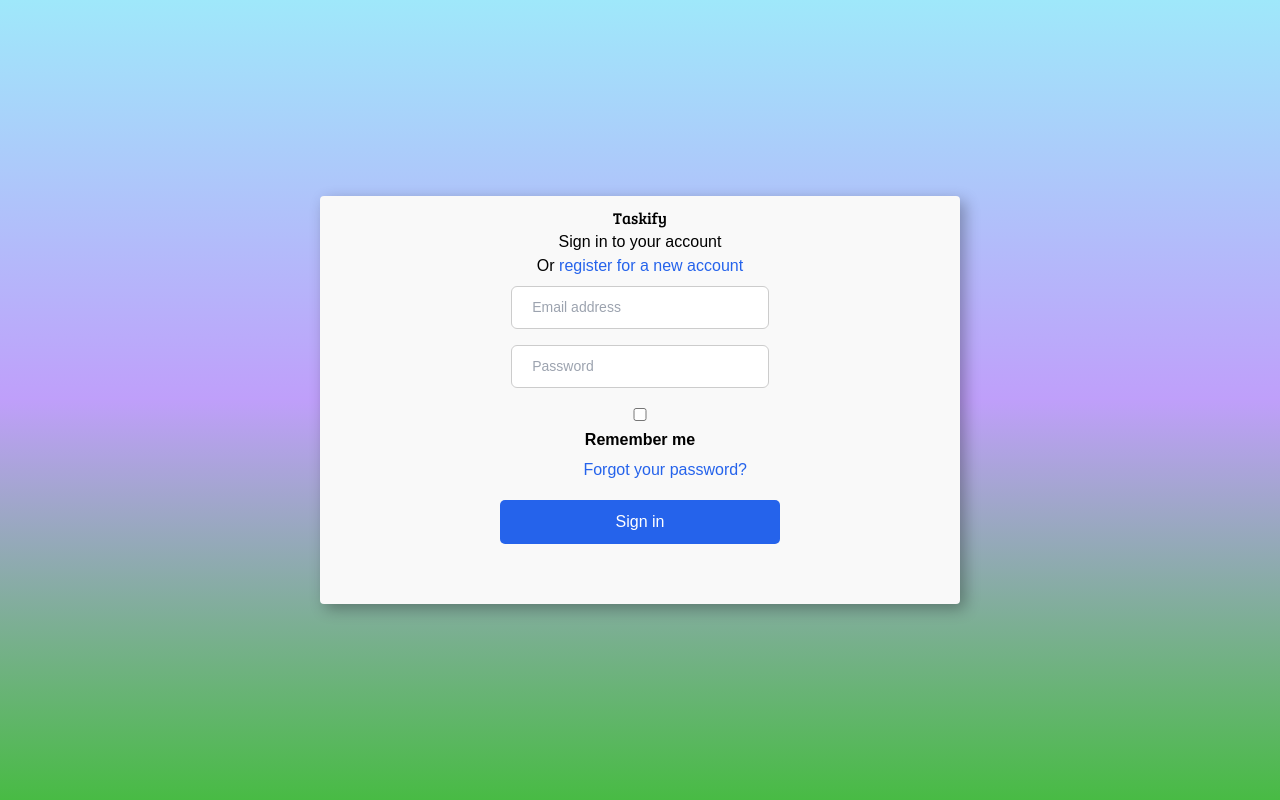
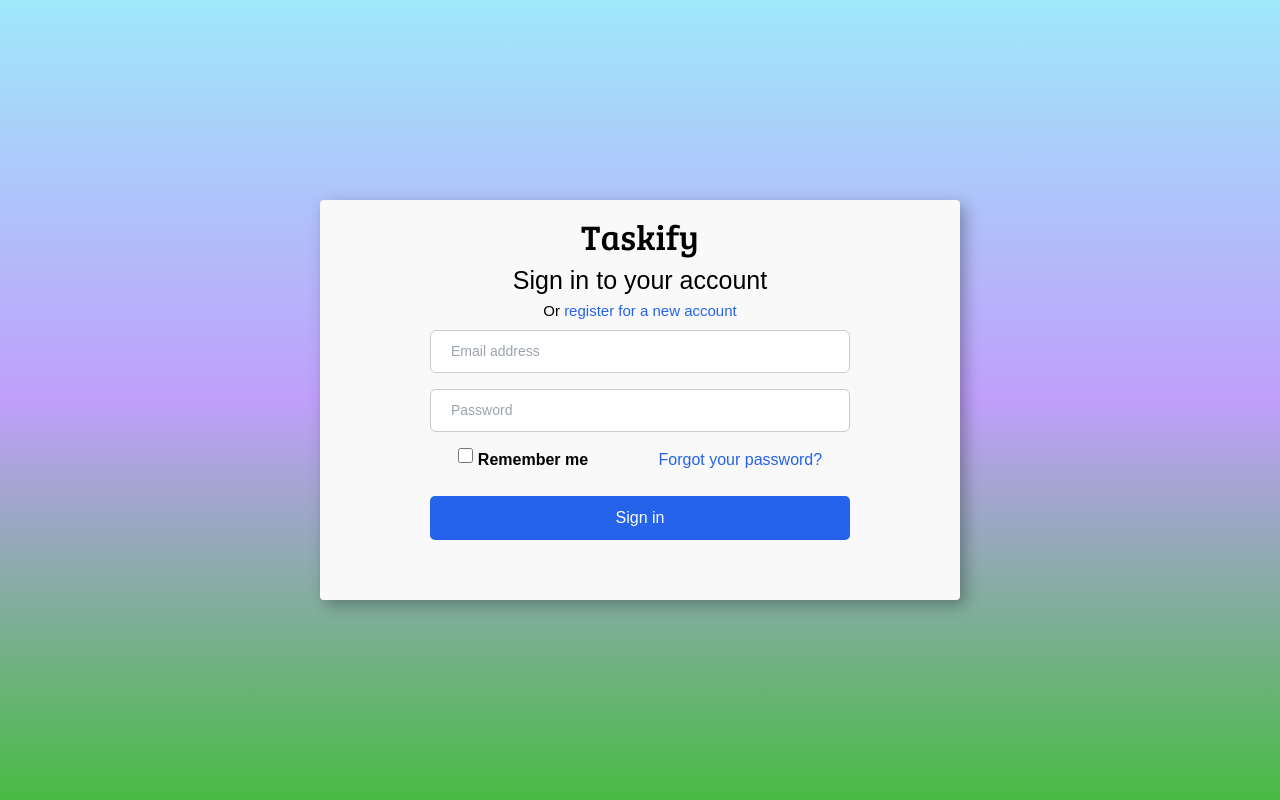
Before and after one commit to sakshi1755/taskify_team2, a React (Vite) app in the folder my-react-app/: page /login in a window 1280 px wide. Built offline with nearby package versions, Linux system fonts and the light colour scheme; a web font is replaced by a local one.

Commit message:
UseStateAdded

```diff
--- a/my-react-app/src/App.jsx
+++ b/my-react-app/src/App.jsx
@@ -1,42 +1,19 @@
-/***import { useState } from 'react'
-import reactLogo from './assets/react.svg'
-import viteLogo from '/vite.svg'
-import './App.css'
-
-import Newnote from './Pages/NewNotes';
-import Notespage from './Components/Notespage'
-
-
-function App() {
-  return (
-    <>
-    <Newnote/>
-
-      <Notespage/>
-
-    </>
-  )
-}
-
-export default App***/
 import React from 'react';
 import { BrowserRouter as Router, Routes, Route } from 'react-router-dom';
 import Register from './Pages/Register';
 import Login from './Pages/Login';
-import Taskform from './Components/Taskform';
+import TaskPage from './Pages/TaskPage';
 
 function App() {
   return (
-    <>
     <Router>
       <Routes>
         <Route path="/" element={<Register />} />
         <Route path="/register" element={<Register />} />
         <Route path="/login" element={<Login />} />
-        <Route path="/taskform" element={<Taskform />} />
+        <Route path="/tasks" element={<TaskPage />} />
       </Routes>
     </Router>
-    </>
   );
 }
 
--- a/my-react-app/src/Components/Taskform.jsx
+++ b/my-react-app/src/Components/Taskform.jsx
@@ -20,6 +20,14 @@
   const handleSubmit = (e) => {
     e.preventDefault();
     console.log('Task created:', formData);
+    addTask(formData);
+    setFormData({
+      title: '',
+      description: '',
+      priority: '2',
+      status: 'todo',
+    });
+    setIsVisible(false);
   };
 
   if (!isVisible) return null;
--- a/my-react-app/src/Pages/Login.css
+++ b/my-react-app/src/Pages/Login.css
@@ -8,6 +8,15 @@
     align-items: center;
     color: black;
     height: 100vh;
+}
+h1 {
+    font-size: 35px;
+}
+h2 {
+    font-size: 25px;
+}
+p {
+    font-size: 15px;
 }
 .container {
     background-color: #f9f9f9;
@@ -20,7 +29,7 @@
     box-shadow: 5px 5px 15px rgba(0, 0, 0, 0.3);
 }
 input[type="email"],input[type="password"],input[type="text"] {
-    width: 46%;
+    width: 75%;
     padding: 10px 20px;
     margin: 8px 0;
     background-color: #ffffff;
@@ -29,6 +38,17 @@
 }
 .class {
     margin: 8px 0;
+    display: flex;
+    gap: 20px;
+    justify-content: center;
+}
+span {
+    display: flex;
+}
+input[type="checkbox"] {
+    height: 15px;
+    width: 15px;
+    margin-right: 5px;
 }
 button {
     background-color: #2563eb;
@@ -36,7 +56,7 @@
     border: none;
     border-radius: 5px;
     padding: 10px;
-    width: 50%;
+    width: 75%;
     margin-top: 10px;
     cursor: pointer;
     margin-bottom: 20px;
--- /dev/null
+++ b/my-react-app/src/Pages/TaskPage.jsx
@@ -0,0 +1,69 @@
+import React, { useState } from "react";
+import Taskform from "../Components/Taskform";
+
+const getInitialTasks = () => {
+  const saved = localStorage.getItem("tasks");
+  return saved ? JSON.parse(saved) : [];
+};
+
+const TaskPage = () => {
+  const [tasks, setTasks] = useState(getInitialTasks);
+
+  const addTask = (taskData) => {
+    const updatedTasks = [...tasks, taskData];
+    setTasks(updatedTasks);
+    localStorage.setItem("tasks", JSON.stringify(updatedTasks));
+  };
+
+  const deleteTask = (indexToDelete) => {
+    const updatedTasks = tasks.filter((_, index) => index !== indexToDelete);
+    setTasks(updatedTasks);
+    localStorage.setItem("tasks", JSON.stringify(updatedTasks));
+  };
+
+  return (
+    <div style={{ padding: "20px" }}>
+      <h1>My Tasks</h1>
+      <TaskForm addTask={addTask} />
+      <ul style={{ marginTop: "20px", listStyle: "none", padding: 0 }}>
+        {tasks.map((task, index) => (
+          <li
+            key={index}
+            style={{
+              border: "1px solid #ccc",
+              borderRadius: "8px",
+              padding: "10px",
+              marginBottom: "10px",
+              position: "relative",
+              background: "#fff",
+            }}
+          >
+            <strong>{task.title}</strong>
+            <p>{task.description}</p>
+            <small>
+              Priority: {task.priority} | Status: {task.status}
+            </small>
+            <button
+              onClick={() => deleteTask(index)}
+              style={{
+                position: "absolute",
+                top: "10px",
+                right: "10px",
+                background: "#ef4444",
+                color: "white",
+                border: "none",
+                padding: "5px 10px",
+                borderRadius: "5px",
+                cursor: "pointer",
+              }}
+            >
+              Delete
+            </button>
+          </li>
+        ))}
+      </ul>
+    </div>
+  );
+};
+
+export default TaskPage;
```
